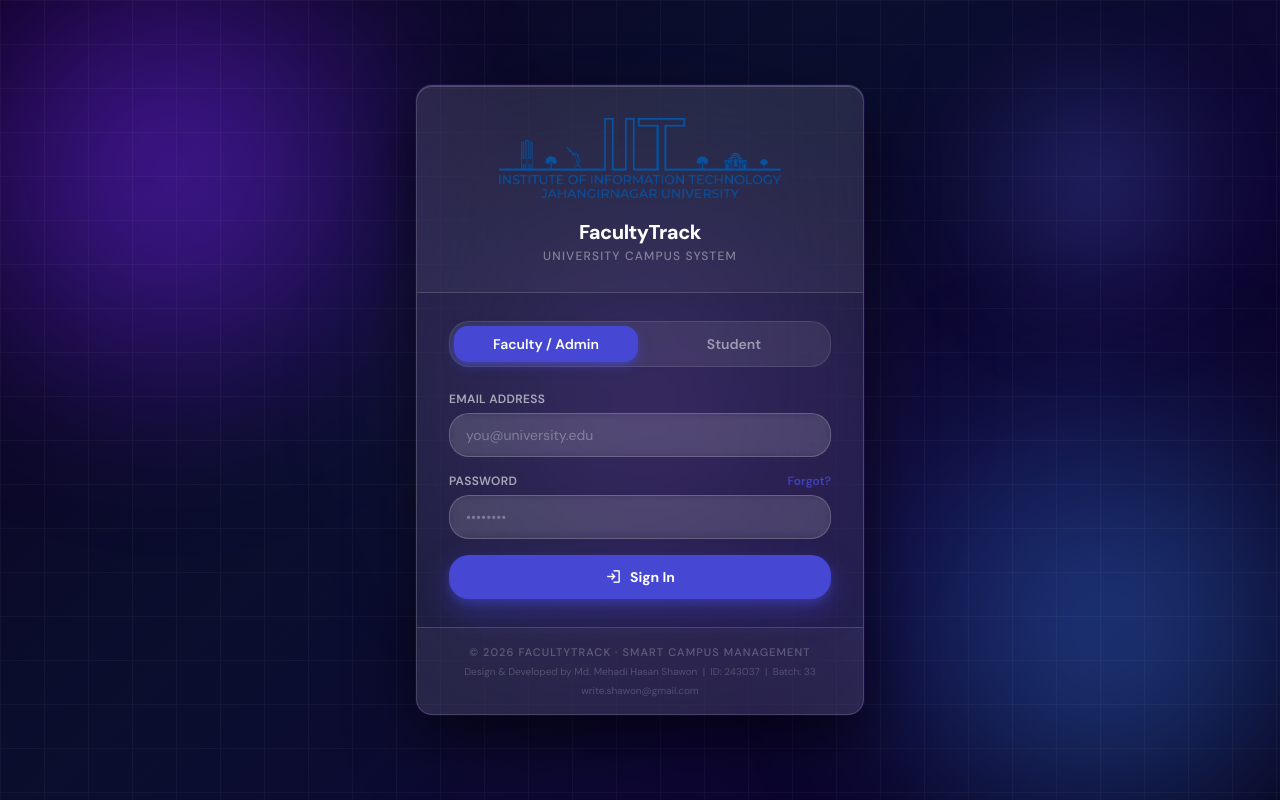
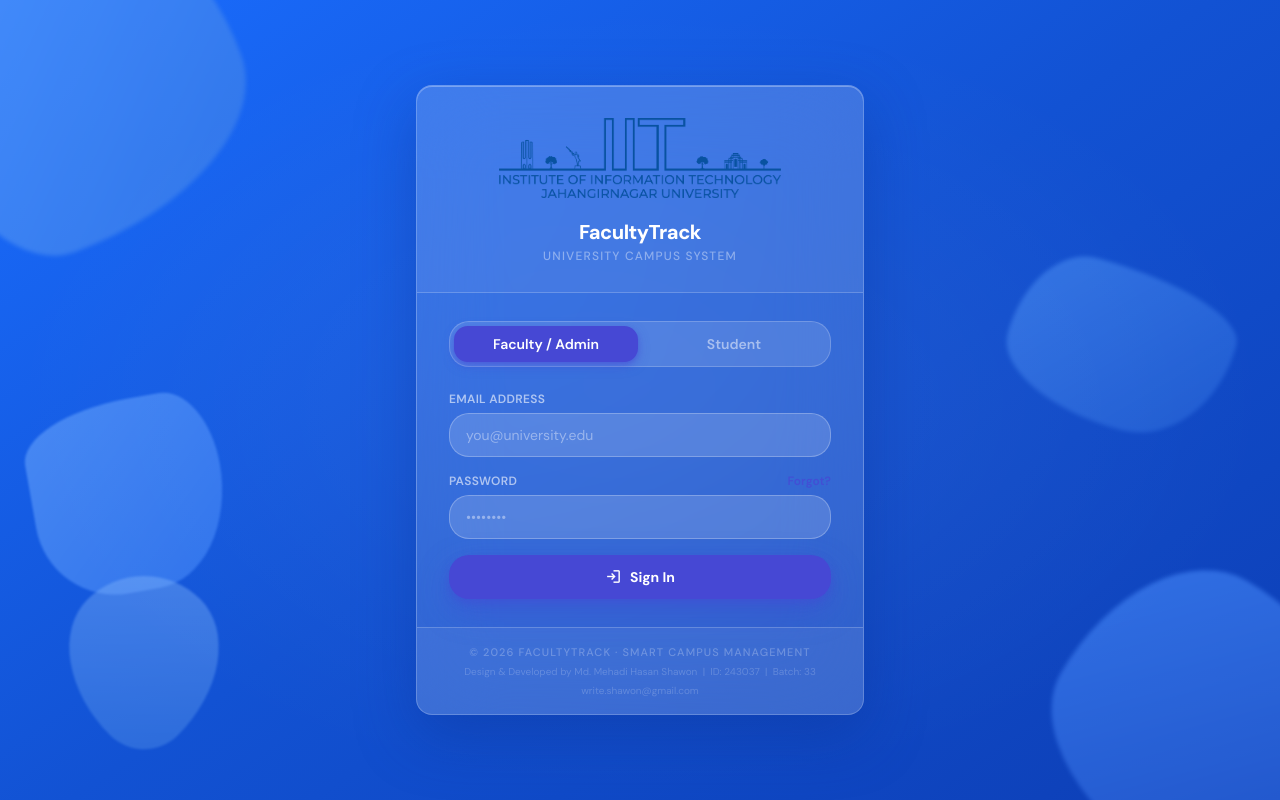
Before and after one commit to Mehadi-Shawon/iitju, a React (Vite) app: page /login in a window 1280 px wide. Built offline with nearby package versions, Linux system fonts and the light colour scheme; no server answers.

Commit message:
Redesign login page: vivid blue bg with 3D blob shapes, light glass card

```diff
--- a/src/pages/LoginPage.jsx
+++ b/src/pages/LoginPage.jsx
@@ -35,37 +35,40 @@
 
   return (
     <div className="min-h-screen flex items-center justify-center relative overflow-hidden"
-      style={{ background: 'linear-gradient(135deg, #0d0021 0%, #0a0f2e 40%, #0d0633 70%, #050118 100%)' }}
+      style={{ background: 'linear-gradient(145deg, #1a6dff 0%, #1252d3 50%, #0d3eb5 100%)' }}
     >
-      {/* Large vibrant blobs */}
-      <div className="absolute -top-32 -left-32 w-[600px] h-[600px] rounded-full pointer-events-none"
-        style={{ background: 'radial-gradient(circle, rgba(120,40,255,0.55) 0%, transparent 70%)', filter: 'blur(60px)' }} />
-      <div className="absolute -bottom-32 -right-32 w-[600px] h-[600px] rounded-full pointer-events-none"
-        style={{ background: 'radial-gradient(circle, rgba(59,130,246,0.45) 0%, transparent 70%)', filter: 'blur(60px)' }} />
-      <div className="absolute top-1/2 left-1/2 -translate-x-1/2 -translate-y-1/2 w-[500px] h-[500px] rounded-full pointer-events-none"
-        style={{ background: 'radial-gradient(circle, rgba(167,80,255,0.3) 0%, transparent 70%)', filter: 'blur(80px)' }} />
-      <div className="absolute top-10 right-10 w-72 h-72 rounded-full pointer-events-none"
-        style={{ background: 'radial-gradient(circle, rgba(99,102,241,0.35) 0%, transparent 70%)', filter: 'blur(50px)' }} />
-
-      {/* Subtle grid */}
-      <div className="absolute inset-0 pointer-events-none opacity-[0.06]"
-        style={{
-          backgroundImage: 'linear-gradient(rgba(255,255,255,.6) 1px, transparent 1px), linear-gradient(90deg, rgba(255,255,255,.6) 1px, transparent 1px)',
-          backgroundSize: '44px 44px',
-        }}
-      />
+      {/* Decorative blobs — matching the reference 3D shape style */}
+      {/* Top-left chain blob */}
+      <div className="absolute -top-20 -left-20 w-80 h-80 pointer-events-none opacity-70"
+        style={{ background: 'linear-gradient(135deg, #5b9fff, #3a7de8)', borderRadius: '60% 40% 70% 30% / 50% 60% 40% 50%', filter: 'blur(2px)', transform: 'rotate(-20deg)' }} />
+      {/* Bottom-right wave */}
+      <div className="absolute -bottom-16 -right-16 w-72 h-72 pointer-events-none opacity-60"
+        style={{ background: 'linear-gradient(135deg, #4a8fff, #2a5fd4)', borderRadius: '40% 60% 30% 70% / 60% 40% 60% 40%', filter: 'blur(2px)', transform: 'rotate(30deg)' }} />
+      {/* Left mid blob */}
+      <div className="absolute left-8 top-1/2 -translate-y-1/2 w-48 h-48 pointer-events-none opacity-50"
+        style={{ background: 'linear-gradient(135deg, #7ab3ff, #4a8fff)', borderRadius: '70% 30% 50% 50% / 30% 50% 70% 50%', filter: 'blur(1px)', transform: 'rotate(-10deg)' }} />
+      {/* Right mid blob */}
+      <div className="absolute right-12 top-1/3 w-56 h-40 pointer-events-none opacity-45"
+        style={{ background: 'linear-gradient(135deg, #5aa0ff, #3070e0)', borderRadius: '30% 70% 40% 60% / 60% 30% 70% 40%', filter: 'blur(2px)', transform: 'rotate(15deg)' }} />
+      {/* Bottom left */}
+      <div className="absolute bottom-16 left-16 w-40 h-40 pointer-events-none opacity-40"
+        style={{ background: 'linear-gradient(135deg, #90c0ff, #5090e8)', borderRadius: '50% 50% 30% 70% / 50% 70% 30% 50%', filter: 'blur(1px)', transform: 'rotate(45deg)' }} />
+      {/* Subtle radial glow center */}
+      <div className="absolute inset-0 pointer-events-none"
+        style={{ background: 'radial-gradient(ellipse at center, rgba(255,255,255,0.06) 0%, transparent 70%)' }} />
 
       {/* Card */}
       <div className="relative z-10 w-full max-w-md mx-4">
-        <div className="bg-white/[0.08] backdrop-blur-3xl rounded-2xl overflow-hidden"
+        <div className="backdrop-blur-2xl rounded-2xl overflow-hidden"
           style={{
-            border: '1px solid rgba(255,255,255,0.18)',
-            boxShadow: '0 24px 64px rgba(0,0,0,0.6), 0 0 0 1px rgba(120,40,255,0.15), inset 0 1px 0 rgba(255,255,255,0.18)',
+            background: 'rgba(255,255,255,0.12)',
+            border: '1px solid rgba(255,255,255,0.25)',
+            boxShadow: '0 20px 60px rgba(10,50,150,0.4), inset 0 1px 0 rgba(255,255,255,0.3)',
           }}
         >
 
           {/* Card header — logo + branding */}
-          <div className="flex flex-col items-center pt-8 pb-7 border-b border-white/15 bg-white/[0.04]">
+          <div className="flex flex-col items-center pt-8 pb-7 border-b border-white/20 bg-white/[0.06]">
             <img src={iitLogo} alt="IIT Logo" className="w-full object-contain max-h-20 px-6" />
             <div className="mt-5 text-center">
               <h1 className="text-white text-xl font-extrabold tracking-tight">FacultyTrack</h1>
@@ -79,7 +82,7 @@
           <div className="px-8 py-7">
 
             {/* Tab switcher */}
-            <div className="flex bg-white/[0.08] rounded-xl p-1 gap-1 mb-6 border border-white/10">
+            <div className="flex bg-white/[0.12] rounded-xl p-1 gap-1 mb-6 border border-white/20">
               {[{ id: 'staff', label: 'Faculty / Admin' }, { id: 'student', label: 'Student' }].map(t => (
                 <button
                   key={t.id}
@@ -105,7 +108,7 @@
                     type="email" required
                     placeholder="you@university.edu"
                     value={email} onChange={e => setEmail(e.target.value)}
-                    className="w-full h-11 rounded-xl bg-white/[0.08] border border-white/20 px-4 text-sm text-white placeholder:text-white/30 outline-none transition focus:border-primary/70 focus:bg-white/15 focus:ring-2 focus:ring-primary/20 backdrop-blur-sm"
+                    className="w-full h-11 rounded-xl bg-white/[0.15] border border-white/25 px-4 text-sm text-white placeholder:text-white/40 outline-none transition focus:border-white/50 focus:bg-white/20 focus:ring-2 focus:ring-white/10"
                   />
                 </div>
                 <div>
@@ -117,7 +120,7 @@
                     type="password" required
                     placeholder="••••••••"
                     value={password} onChange={e => setPassword(e.target.value)}
-                    className="w-full h-11 rounded-xl bg-white/[0.08] border border-white/20 px-4 text-sm text-white placeholder:text-white/30 outline-none transition focus:border-primary/70 focus:bg-white/15 focus:ring-2 focus:ring-primary/20 backdrop-blur-sm"
+                    className="w-full h-11 rounded-xl bg-white/[0.15] border border-white/25 px-4 text-sm text-white placeholder:text-white/40 outline-none transition focus:border-white/50 focus:bg-white/20 focus:ring-2 focus:ring-white/10"
                   />
                 </div>
                 <button
@@ -145,7 +148,7 @@
                     type="text" required
                     placeholder="e.g. STU-2024-0042"
                     value={studentId} onChange={e => setStudentId(e.target.value)}
-                    className="w-full h-11 rounded-xl bg-white/[0.08] border border-white/20 px-4 text-sm text-white placeholder:text-white/30 outline-none transition focus:border-primary/70 focus:bg-white/15 focus:ring-2 focus:ring-primary/20 backdrop-blur-sm"
+                    className="w-full h-11 rounded-xl bg-white/[0.15] border border-white/25 px-4 text-sm text-white placeholder:text-white/40 outline-none transition focus:border-white/50 focus:bg-white/20 focus:ring-2 focus:ring-white/10"
                   />
                 </div>
                 <div className="flex items-start gap-2.5 bg-amber-400/10 border border-amber-400/20 rounded-xl px-3.5 py-3">
@@ -170,7 +173,7 @@
           </div>
 
           {/* Card footer */}
-          <div className="px-8 py-4 border-t border-white/15 bg-white/[0.04] text-center space-y-1">
+          <div className="px-8 py-4 border-t border-white/20 bg-white/[0.06] text-center space-y-1">
             <p className="text-white/25 text-[11px] font-medium tracking-widest uppercase">
               © 2026 FacultyTrack · Smart Campus Management
             </p>
```
